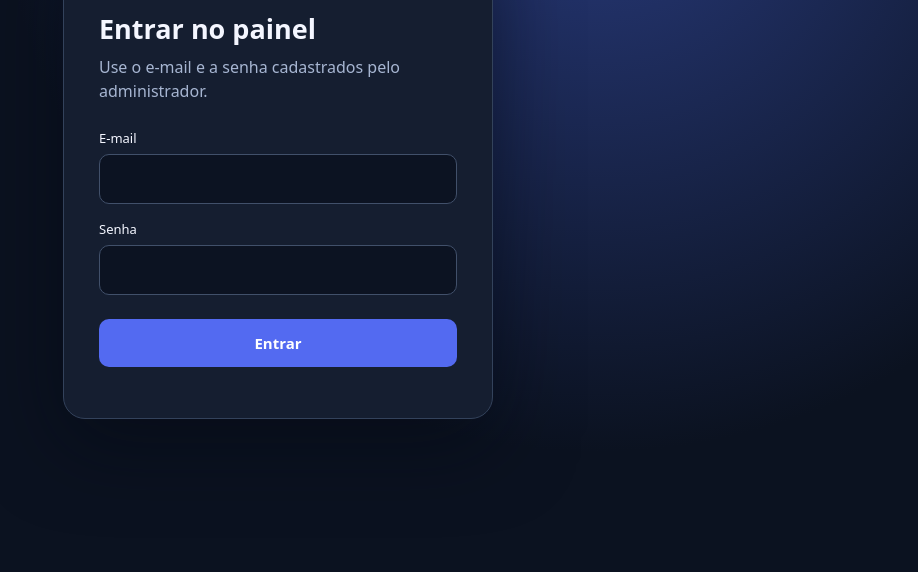
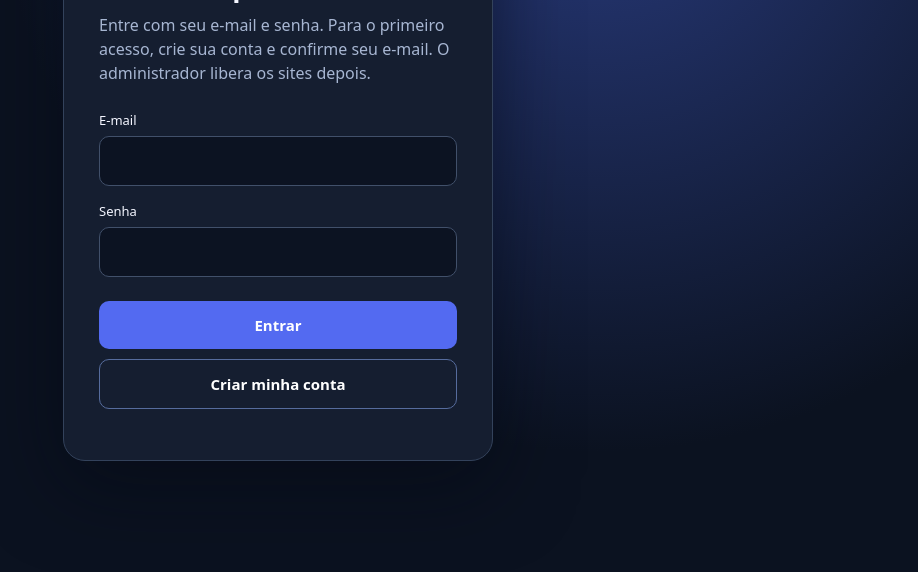
Before and after one commit to AssistTi/assistti-sites, a plain HTML site: page login.html in a window 1280 px wide. Shown: the part 228-800 px from the top of the page, without its empty margins (362-1280 px from the left). Drawn offline with nearby package versions, Linux system fonts and the light colour scheme.

Commit message:
Ativar cadastro inicial e login por email no painel

```diff
--- a/login.html
+++ b/login.html
@@ -2,11 +2,12 @@
 *{box-sizing:border-box}body{margin:0;min-height:100vh;display:grid;place-items:center;background:radial-gradient(circle at 75% 10%,#283a7c,#0b1220 50%);color:#f4f6ff;font-family:system-ui;padding:20px}
 .card{width:min(100%,430px);padding:35px;border-radius:22px;background:#151e30;border:1px solid #33425b;box-shadow:0 24px 80px #03071280}
 h1{font-size:27px;margin:0 0 8px}p{color:#a7b6d2;line-height:1.5;margin:0 0 26px}label{display:block;font-size:13px;margin:16px 0 7px}input{width:100%;padding:13px;background:#0c1322;border:1px solid #41506a;border-radius:10px;color:white;font:inherit}button{width:100%;margin-top:24px;padding:14px;border:0;border-radius:10px;background:#536af1;color:white;font:700 15px system-ui;cursor:pointer}button:disabled{opacity:.5}.message{margin-top:16px;font-size:13px;color:#d5b9ff;line-height:1.6}.brand{font-weight:800;letter-spacing:.03em;margin-bottom:26px}.brand span{color:#899cff}
-</style></head><body><div class="card"><div class="brand">Assist<span>TI</span> Sites</div><h1>Entrar no painel</h1><p>Use o e-mail e a senha cadastrados pelo administrador.</p><form id="form"><label for="email">E-mail</label><input id="email" type="email" autocomplete="username" required><label for="password">Senha</label><input id="password" type="password" autocomplete="current-password" required><button id="enter" type="submit">Entrar</button></form><div id="message" class="message" role="status"></div></div>
+</style></head><body><div class="card"><div class="brand">Assist<span>TI</span> Sites</div><h1>Entrar no painel</h1><p>Entre com seu e-mail e senha. Para o primeiro acesso, crie sua conta e confirme seu e-mail. O administrador libera os sites depois.</p><form id="form"><label for="email">E-mail</label><input id="email" type="email" autocomplete="username" required><label for="password">Senha</label><input id="password" type="password" autocomplete="current-password" required><button id="enter" type="submit">Entrar</button><button id="register" type="button" style="margin-top:10px;background:transparent;border:1px solid #566c9d">Criar minha conta</button></form><div id="message" class="message" role="status"></div></div>
 <script src="https://cdn.jsdelivr.net/npm/@supabase/supabase-js@2/dist/umd/supabase.min.js"></script><script src="auth-config.js"></script><script>
 const msg=document.getElementById('message'),cfg=window.ASSISTTI_AUTH||{};
 if(!cfg.url||!cfg.anonKey){msg.textContent='Login em preparação. O administrador precisa conectar o Supabase.';document.getElementById('enter').disabled=true}
 else{const sb=window.supabase.createClient(cfg.url,cfg.anonKey);
+document.getElementById('register').onclick=async()=>{const email=document.getElementById('email').value.trim(),password=document.getElementById('password').value;if(!email||password.length<8){msg.textContent='Informe um e-mail válido e uma senha com pelo menos 8 caracteres.';return}msg.textContent='Solicitando cadastro...';const {error}=await sb.auth.signUp({email,password,options:{emailRedirectTo:location.origin+location.pathname}});msg.textContent=error?'Não foi possível criar a conta. Verifique os dados ou tente mais tarde.':'Cadastro solicitado. Confira seu e-mail para confirmar a conta. Seu acesso aos sites depende da liberação do administrador.'};
 document.getElementById('form').onsubmit=async e=>{e.preventDefault();msg.textContent='Verificando acesso...';const {data,error}=await sb.auth.signInWithPassword({email:document.getElementById('email').value,password:document.getElementById('password').value});if(error){msg.textContent='Não foi possível entrar. Confira o e-mail e a senha.';return}const {data:profile,error:pe}=await sb.from('profiles').select('role').eq('id',data.user.id).single();if(pe||!profile){await sb.auth.signOut();msg.textContent='Conta ainda não liberada pelo administrador.';return}location.href=profile.role==='admin'?'painel-admin.html':'painel-cliente.html'};
 }
 </script></body></html>
```
